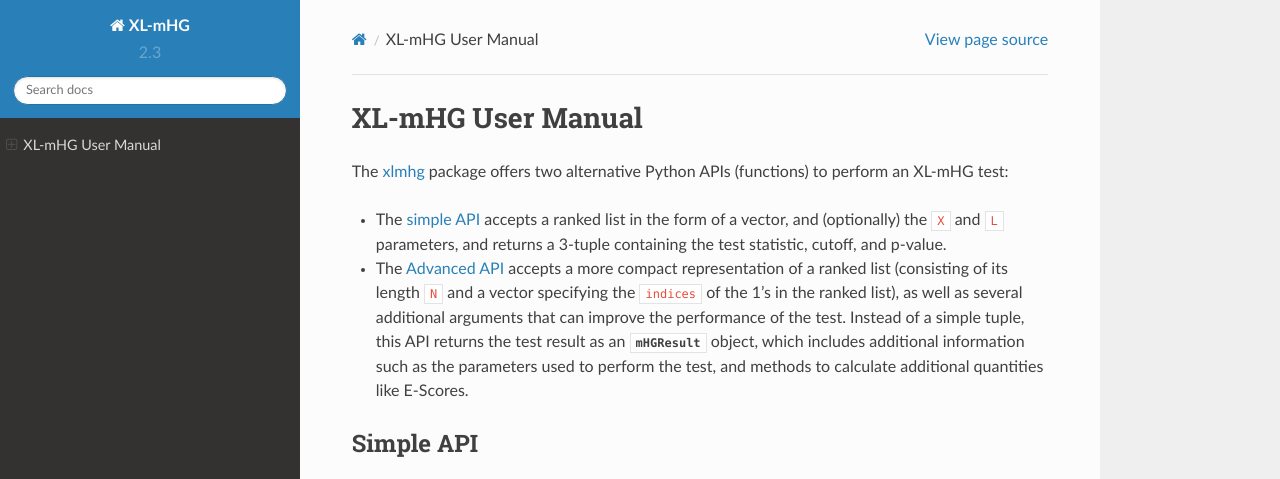
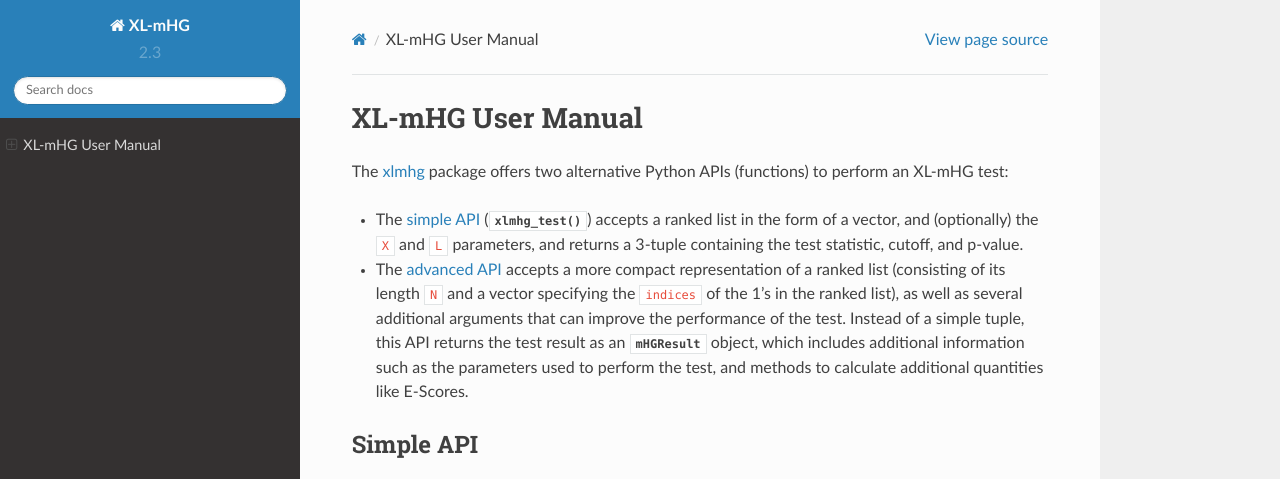
Before and after one commit to flo-compbio/xlmhg, a Sphinx documentation site: the page built from docs/source/index.rst, in a window 1280 px wide and 1018 px high, cut to the strip 0-479 px from the top of the window. Built offline with Sphinx 7.4.7 and the Read the Docs theme 2.0.0, drawn with Linux system fonts in a browser that asks for light colours.

Commit message:
fix docs [skip ci]

```diff
--- a/docs/rtd_requirements.txt
+++ b/docs/rtd_requirements.txt
@@ -1,3 +1,4 @@
 Sphinx>=1.4.5,<2
 sphinx-rtd-theme>=0.1.9
 sphinxcontrib-napoleon>=0.5.3
+mock>=2.0.0, <3
--- a/docs/source/conf.py
+++ b/docs/source/conf.py
@@ -23,6 +23,7 @@
 
 import re
 import sys
+import os
 
 import sphinx_rtd_theme
 
@@ -33,8 +34,11 @@ class Mock(MagicMock):
     def __getattr__(cls, name):
             return Mock()
 
-MOCK_MODULES = ['cython', 'numpy']
-sys.modules.update((mod_name, Mock()) for mod_name in MOCK_MODULES)
+if 'READTHEDOCS' in os.environ and \
+        os.environ['READTHEDOCS'] == 'True':
+    # mock packages if we're running on ReadTheDocs
+    MOCK_MODULES = ['cython', 'numpy']
+    sys.modules.update((mod_name, Mock()) for mod_name in MOCK_MODULES)
 
 import xlmhg
 
--- a/docs/source/index.rst
+++ b/docs/source/index.rst
@@ -12,11 +12,12 @@ XL-mHG User Manual
 The `xlmhg <https://pypi.python.org/pypi/xlmhg>`_ package offers two
 alternative Python APIs (functions) to perform an XL-mHG test:
 
-- The :ref:`simple API <simple_api>` accepts a ranked list in
-  the form of a vector, and (optionally) the ``X`` and ``L`` parameters,
-  and returns a 3-tuple containing the test statistic, cutoff, and p-value.
+- The :ref:`simple API <simple_api>` (:func:`xlmhg_test`) accepts a ranked
+  list in the form of a vector, and (optionally) the ``X`` and ``L``
+  parameters, and returns a 3-tuple containing the test statistic, cutoff,
+  and p-value.
 
-- The :ref:`Advanced API <advanced_api>` accepts a more compact representation
+- The :ref:`advanced API <advanced_api>` accepts a more compact representation
   of a ranked list (consisting of its length ``N`` and a vector specifying
   the ``indices`` of the 1's in the ranked list), as well as several additional
   arguments that can improve the performance of the test. Instead of a
--- a/xlmhg/__init__.py
+++ b/xlmhg/__init__.py
@@ -3,9 +3,14 @@
 # from builtins import *
 
 import pkg_resources
+# import os
 
 __version__ = pkg_resources.require('xlmhg')[0].version
 
+#if 'READTHEDOCS' not in os.environ or \
+#        os.environ['READTHEDOCS'] != 'True':
+    # this is certainly weird, but allows us to import the xlmhg version
+    # number from "docs/conf.py" without running into other problems
 from .result import mHGResult
 from .test import xlmhg_test, get_xlmhg_test_result, get_xlmhg_O1_bound
 
```
